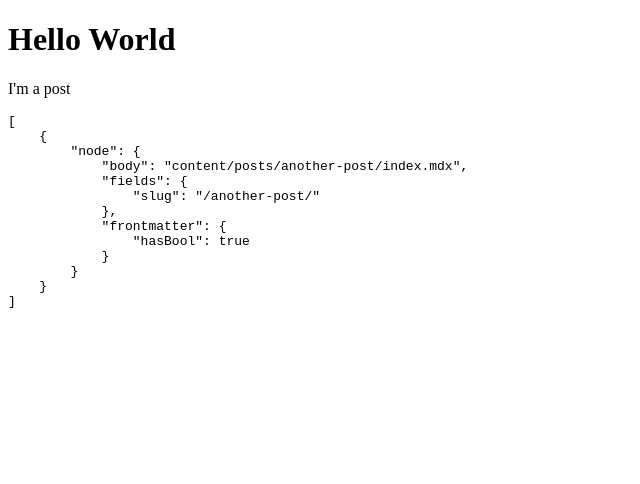
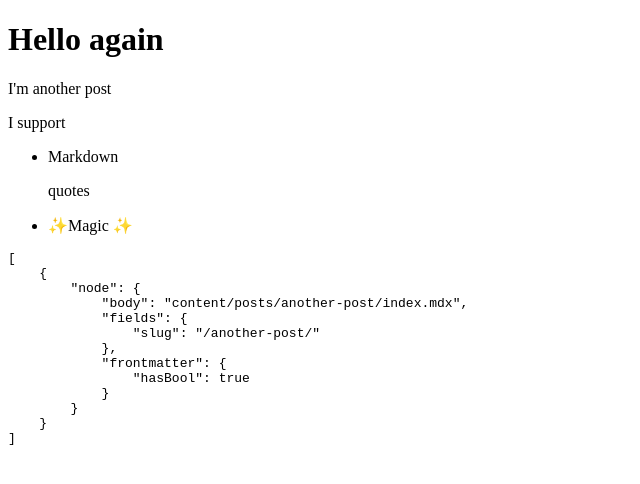
Before and after one commit to gabacode/fetchmarkdown, a Gatsby site: page /posts/another-post/ in a window 1280 px wide. Shown: the whole page, without its empty margins (0-640 px from the left). Built offline with nearby package versions, Linux system fonts and the light colour scheme; Gatsby itself is replaced by a stand-in of ours.

Commit message:
Update index.mdx

```diff
--- a/content/posts/another-post/index.mdx
+++ b/content/posts/another-post/index.mdx
@@ -1,8 +1,15 @@
 ---
 title: test
 hasBool: true
+author: me
 ---
 
-# Hello World
+# Hello again
 
-I'm a post
+I'm another post
+
+I support
+
+- Markdown
+>  quotes
+- ✨Magic ✨
```
